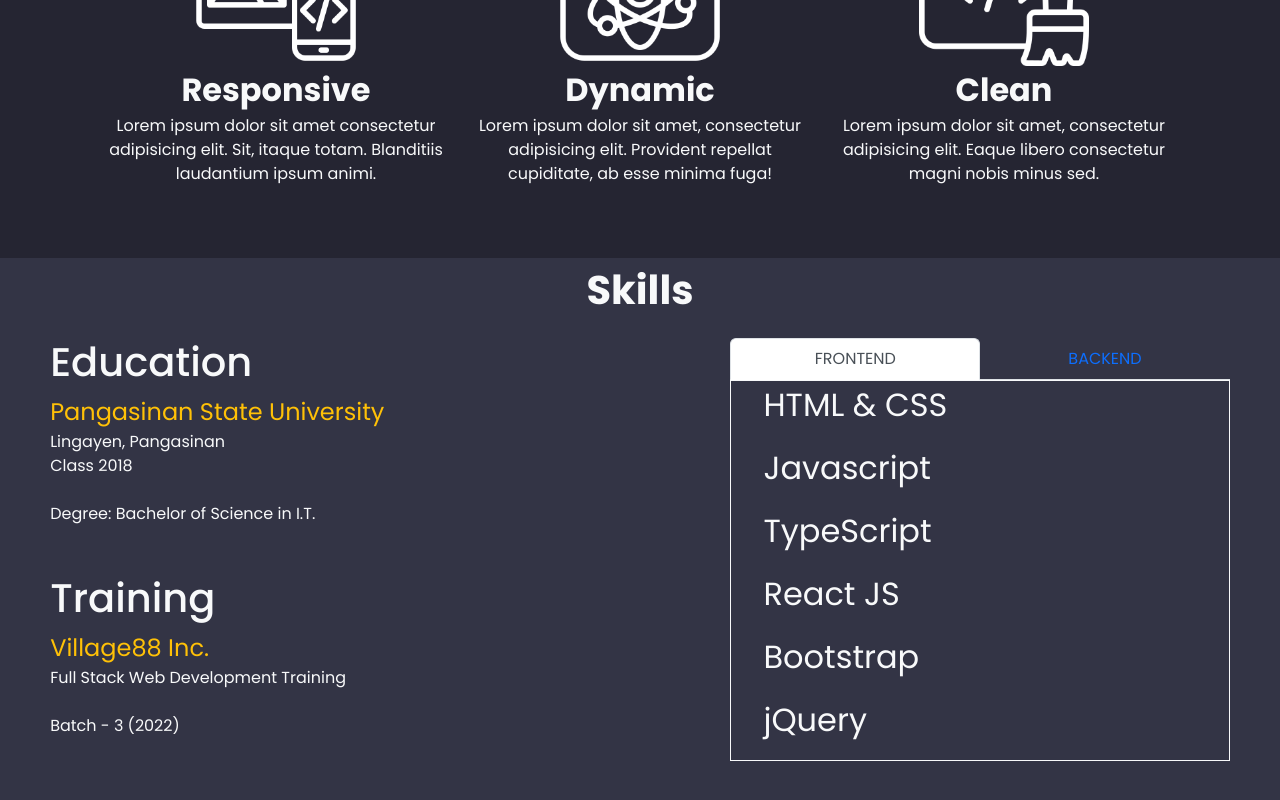
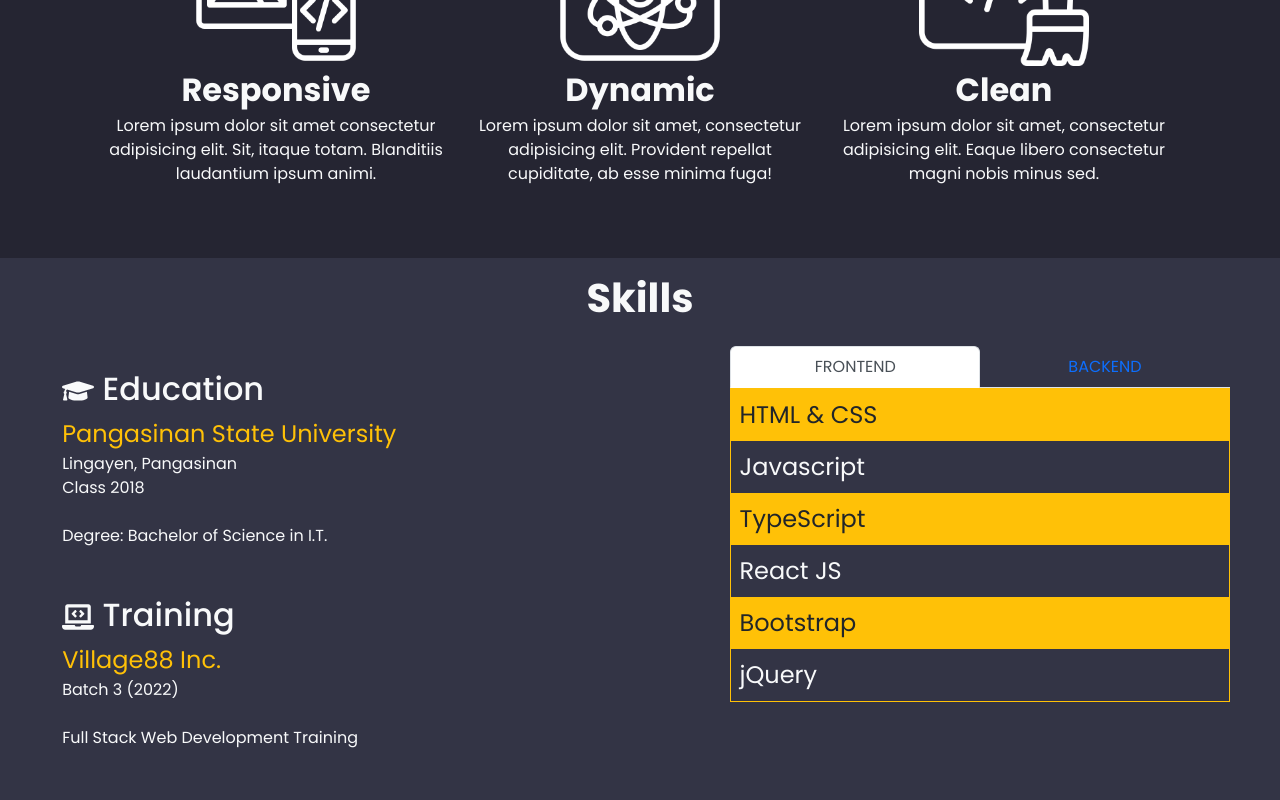
Before and after one commit to Jovitrycast/Portfolio, a React (Create React App) app: page / in a window 1280 px wide. Shown: the part 1416-2216 px from the top of the page. Built offline with nearby package versions, Linux system fonts and the light colour scheme.

Commit message:
updated skills UI

```diff
--- a/package.json
+++ b/package.json
@@ -13,6 +13,7 @@
     "react": "^18.2.0",
     "react-bootstrap": "^2.5.0",
     "react-dom": "^18.2.0",
+    "react-icons": "^4.6.0",
     "react-redux": "^8.0.4",
     "react-scripts": "^5.0.1",
     "reactstrap": "^9.1.5",
--- a/src/pages/skills/index.js
+++ b/src/pages/skills/index.js
@@ -4,52 +4,53 @@ import './index.scss';
 import Tab from 'react-bootstrap/Tab';
 import Tabs from 'react-bootstrap/Tabs';
 import { Container, Row } from 'react-bootstrap'
+import {FaGraduationCap, FaLaptopCode} from 'react-icons/fa'
 
 function Index() {
 
     return (
         <div className='skillsWrapper p-2 text-light'>
-			<h1 className='text-center fw-bold'>Skills</h1>
+			<h1 className='text-center fw-bold mt-2'>Skills</h1>
 			<Row className='p-3'>
-				<Container className='order-md-2 col-md-5 mb-5'>
+				<Container className='order-md-2 col-md-5 mb-6'>
 					<Tabs
 						justify
 						defaultActiveKey="frontend"
 						>
-						<Tab eventKey="frontend" title="FRONTEND" className='border border-light'>
-							<ul className='skills fs-2'>
-								<li>HTML & CSS</li>
-								<li>Javascript</li>
-								<li>TypeScript</li>
-								<li>React JS</li>
-								<li>Bootstrap</li>
-								<li>jQuery</li>
+						<Tab eventKey="frontend" title="FRONTEND" className='border border-warning'>
+							<ul className='skills fs-4 p-0 mb-0'>
+								<li className='bg-warning p-2 text-dark'>HTML & CSS</li>
+								<li className=' p-2 text-light'>Javascript</li>
+								<li className='bg-warning p-2 text-dark'>TypeScript</li>
+								<li className=' p-2 text-light'>React JS</li>
+								<li className='bg-warning p-2 text-dark'>Bootstrap</li>
+								<li className='p-2 text-light'>jQuery</li>
 							</ul>
 						</Tab>
-						<Tab eventKey="backend" title="BACKEND" className='border border-light'>
-							<ul className='skills fs-2'>
-								<li>PHP</li>
-								<li>CodeIgniter</li>
-								<li>Express JS</li>
-								<li>Node JS</li>
-								<li>MySQL</li>
+						<Tab eventKey="backend" title="BACKEND" className='border border-warning'>
+							<ul className='skills fs-4 p-0 mb-0'>
+								<li className='bg-warning p-2 text-dark'>PHP</li>
+								<li className=' p-2 text-light'>CodeIgniter</li>
+								<li className='bg-warning p-2 text-dark'>Express JS</li>
+								<li className=' p-2 text-light'>Node JS</li>
+								<li className='bg-warning p-2 text-dark'>MySQL</li>
 							</ul>
 						</Tab>
 					</Tabs>
 				</Container>
-				<Container className='order-md-1 col-md-6'>
+				<Container className='order-md-1 p-4 col-md-6'>
 					 <div>
-					 	<h3 className='fs-1'>Education</h3>
+					 	<h3 className='fs-2 align-items-center'><FaGraduationCap/> Education</h3>
 						<a className='text-decoration-none fs-4 text-warning' href="https://main.psu.edu.ph/">Pangasinan State University</a>
 						<span className='d-block'>Lingayen, Pangasinan</span>
 						<span className='d-block'>Class 2018</span>
 						<span className='d-block mt-4'>Degree: Bachelor of Science in I.T.</span>
 					 </div>
 					 <div className='order-md-1 mt-5'>
-						<h3 className='fs-1'>Training</h3>
+						<h3 className='fs-2'><FaLaptopCode/> Training</h3>
 						<a className='text-decoration-none fs-4 text-warning' href="https://village88.com/">Village88 Inc.</a>
-						<span className='d-block'>Full Stack Web Development Training</span>
-						<span className='d-block mt-4'>Batch - 3 (2022)</span>
+						<span className='d-block'>Batch 3 (2022)</span>
+						<span className='d-block mt-4'>Full Stack Web Development Training</span>
 					 </div>
 				</Container>
 			</Row>
--- a/src/pages/skills/index.scss
+++ b/src/pages/skills/index.scss
@@ -4,8 +4,5 @@
     .skills{
         list-style-type: none;
 
-        li{
-            margin-bottom: 15px;
-        }
     }
 }
```
Also changed, not shown: 1 other file (tests, documents, lock files or other folders).
